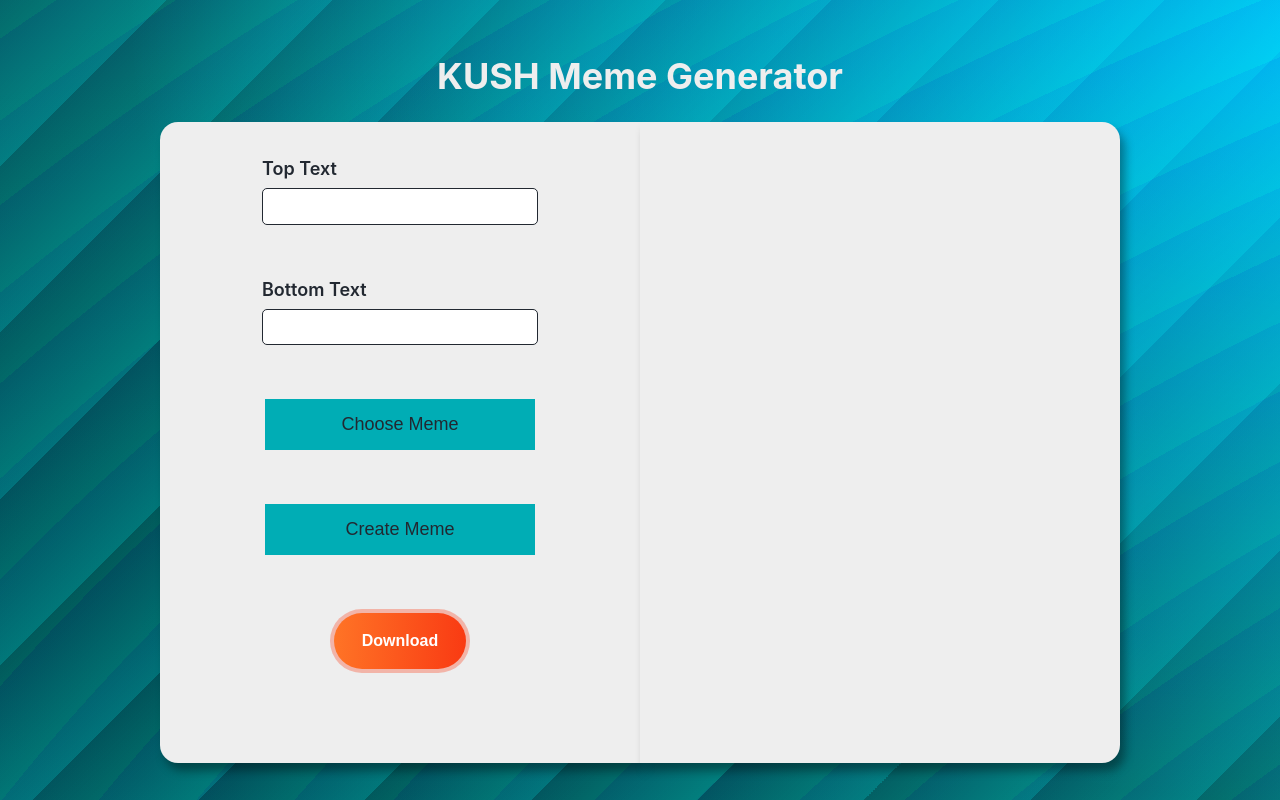
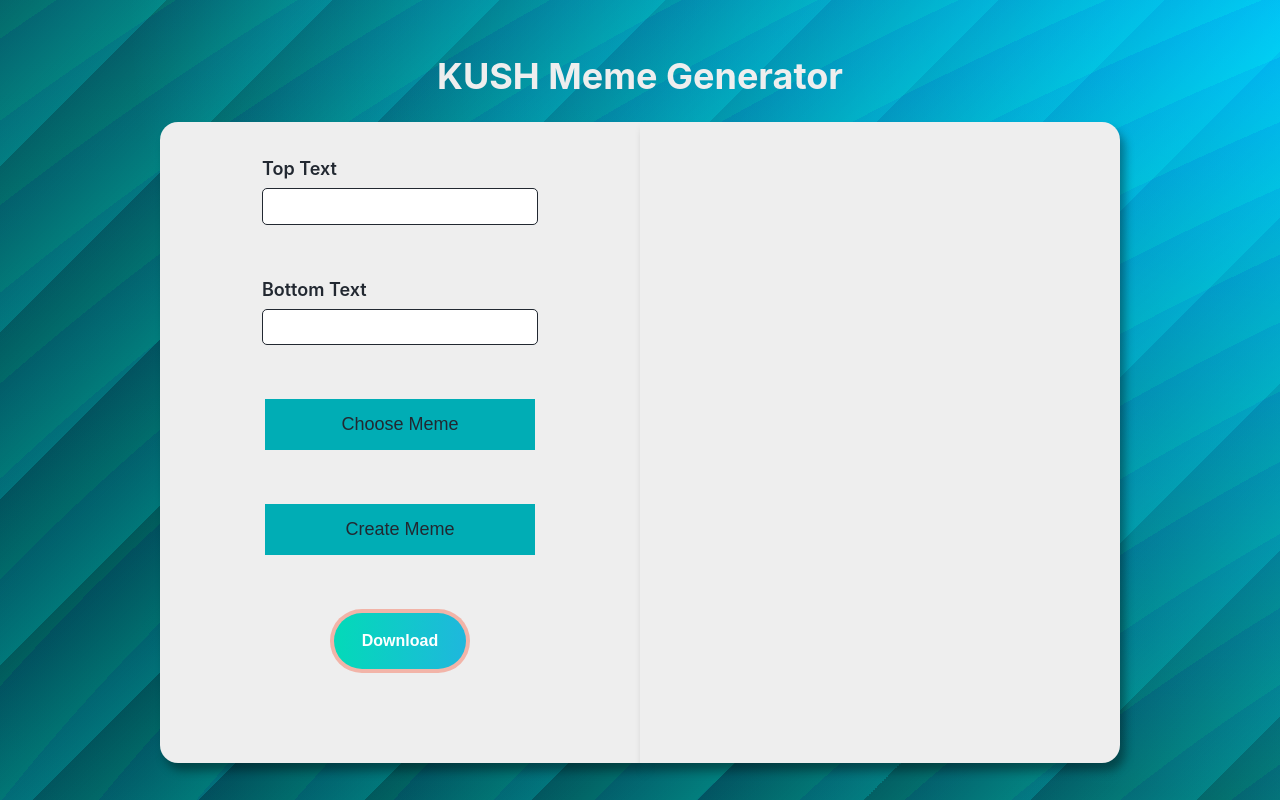
Before and after one commit to Kush614/Meme-Generator-, a React (Create React App) app: page / in a window 1280 px wide. Built offline with nearby package versions, Linux system fonts and the light colour scheme; no server answers.

Commit message:
Update index.css

```diff
--- a/src/index.css
+++ b/src/index.css
@@ -84,7 +84,7 @@ background-image: repeating-linear-gradient(315deg, #00FFFF2E 92%, #073AFF00 100
 
 .button-77:after {
   background-color: initial;
-  background-image: linear-gradient(92.83deg, #ff7426 0, #f93a13 100%);
+  background-image: linear-gradient(92.83deg, #03DAB8 0, #1FB7DD 100%);
   bottom: 4px;
   content: "";
   display: block;
```
